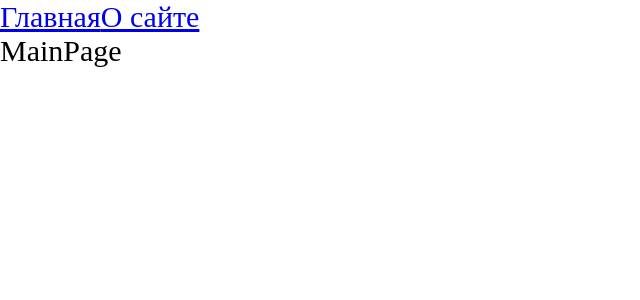
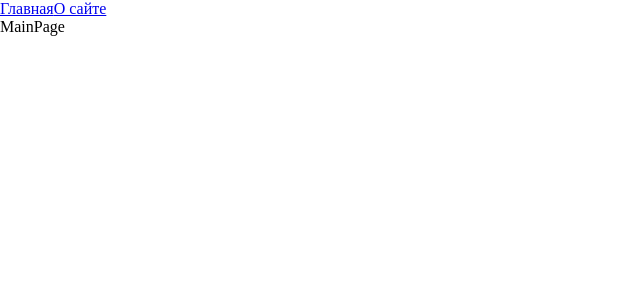
Before and after one commit to EgorSherstnev/UlbiSection1, a React app: page / in a window 1280 px wide. Shown: the top 300 px of the page, without its empty margins (0-640 px from the left). Built offline with nearby package versions, Linux system fonts and the light colour scheme.

Commit message:
section-1 lesson-7 addedd variables

```diff
--- a/src/App.tsx
+++ b/src/App.tsx
@@ -1,6 +1,6 @@
 import { Route, Routes, Link } from 'react-router-dom';
 import Counter from './components/Counter';
-import './index.scss'
+import './styles/index.scss'
 import AboutPage from './pages/AboutPage/AboutPage';
 import MainPage from './pages/MainPage/MainPage';
 import { MainPageAsync } from './pages/MainPage/MainPage.async';
--- a/src/index.scss
+++ /dev/null
@@ -1,10 +0,0 @@
-* {
-    margin: 0;
-    padding: 0;
-    box-sizing: border-box;
-
-}
-
-.app {
-    font-size: 30px;
-}
--- /dev/null
+++ b/src/styles/index.scss
@@ -0,0 +1,8 @@
+@import "variables/global.scss";
+@import "themes/dark.scss";
+@import "themes/normal.scss";
+@import "reset.scss";
+
+.app {
+    font-size: var(--font-m);
+}
--- /dev/null
+++ b/src/styles/reset.scss
@@ -0,0 +1,13 @@
+* {
+    margin: 0;
+    padding: 0;
+    box-sizing: border-box;
+}
+
+input,
+button,
+textarea,
+select {
+    margin: 0;
+    font: inherit;
+}
--- /dev/null
+++ b/src/styles/variables/global.scss
@@ -0,0 +1,11 @@
+:root {
+    --font-family-main: Consolas, "Times New Roman", Serif;
+
+    --font-size-m: 16px;
+    --font-line-m: 24px;
+    --font-m: var(--font-size-m) / var(--font-line-m) / var(--font-family-main)
+
+    --font-size-l: 24px;
+    --font-line-l: 32px;
+    --font-l: var(--font-size-l) / var(--font-line-l) / var(--font-family-main)
+}
```
Also changed, not shown: src/styles/themes/dark.scss (added), src/styles/themes/normal.scss (added).
